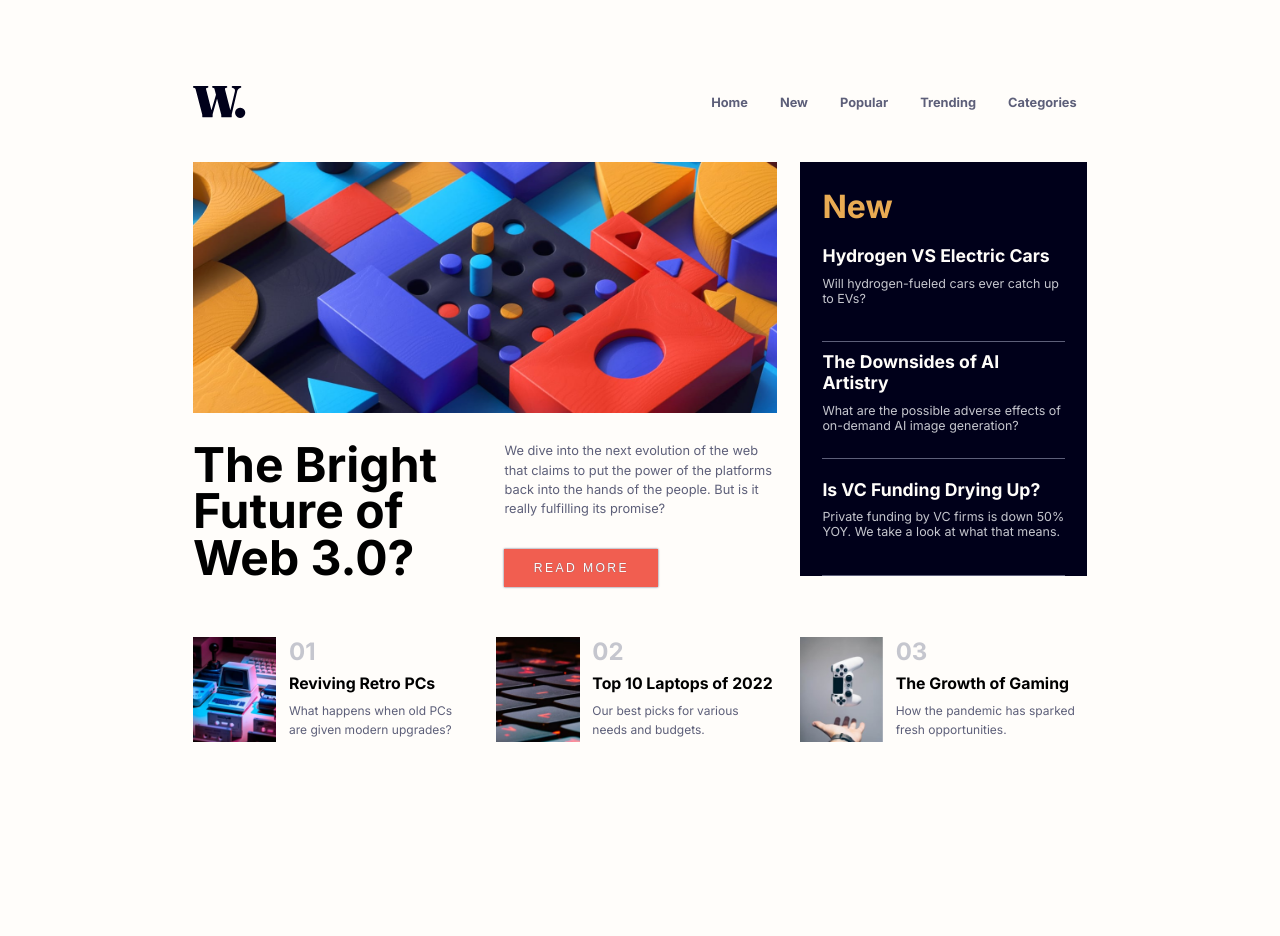
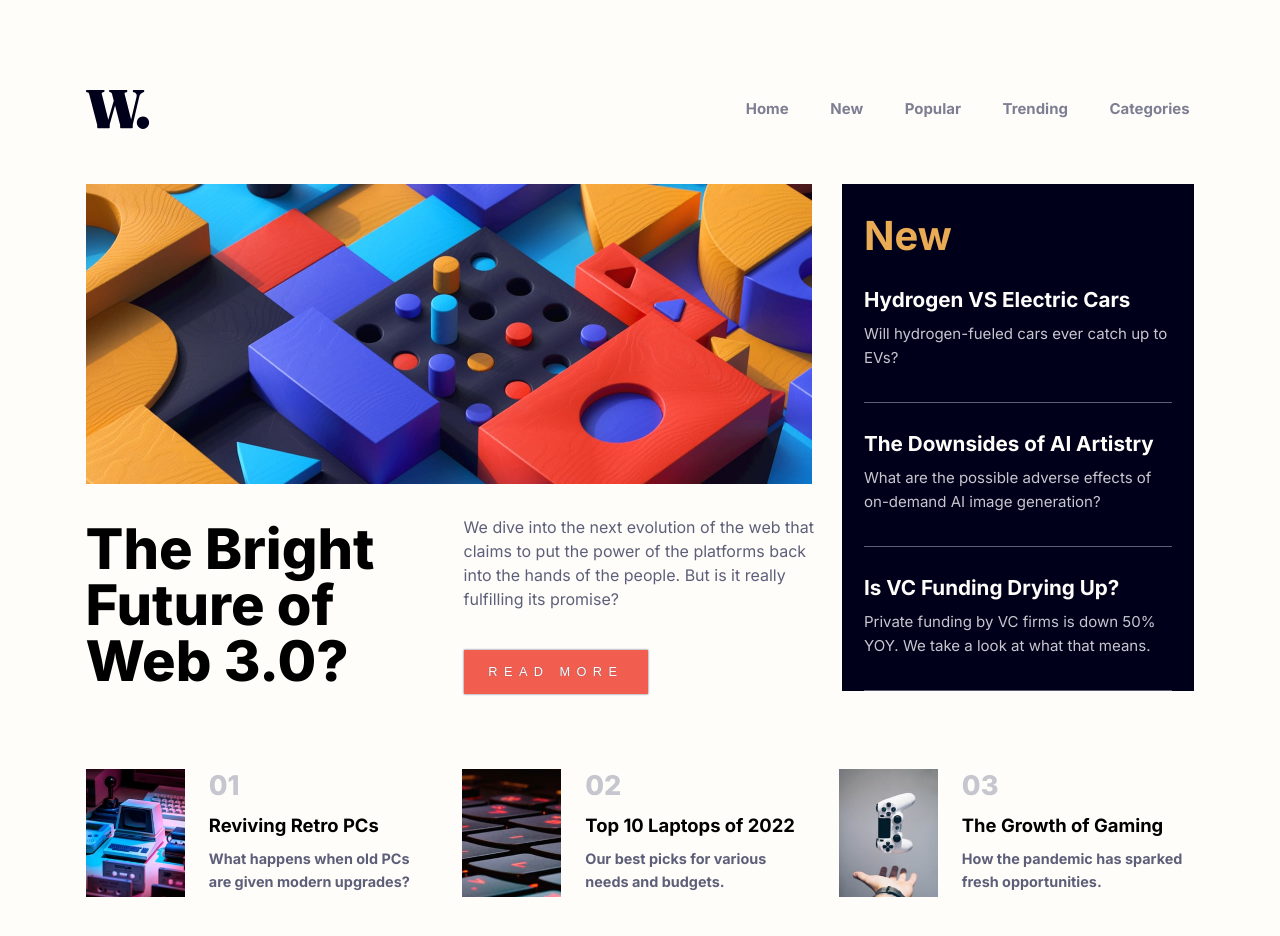
Before and after one commit to irmayanet85/frontendmentorNews-homepage, a plain HTML site: page index.html in a window 1280 px wide. Before the commit the page ends 800 px from the top, so only its background shows below. Drawn offline with Linux system fonts and the light colour scheme.

Commit message:
first version complete of design

```diff
--- a/assets/sass/abstracts/_medias.scss
+++ b/assets/sass/abstracts/_medias.scss
@@ -51,16 +51,49 @@
 }
 
 @media (max-width: $screen-XSmoll){
-    .card-big {
+    header {
+        height: 5.5rem;
+        .logo{
+            @include size(3rem, 1.7rem);
+            margin-bottom: 0.3rem;
+        }
+    }
+    body .container .center main {
 
-        .title-card-big {
-            width: 100%;
-        }
-        .description-card-big {
-            width: 100%;
+
+        .image {
+
+            height: 18.65rem;
         }
 
+        .card-big {
+            margin-top: 0.65rem;
 
+            .title-card-big {
+               h1 {
+                font-size: 2.5rem;
+                line-height: 2.5rem;
+               }
+            }
+            .description-card-big {
+                width: 100%;
+                padding-top:1.1rem ;
+                p{
+                    font-size: 0.91rem;
+                    line-height: 1.6rem;
+                }
+
+                .btn-card-big {
+                    margin-top: 1.7rem;
+                    width: 56%;
+                }
+            }
+
+
+        }
     }
 
+
+
+
 }
--- a/assets/sass/abstracts/_variables.scss
+++ b/assets/sass/abstracts/_variables.scss
@@ -24,14 +24,14 @@ $screen-smoll: 62rem;
 
 //container
 $height-container: 90vh;
-$max-width-container: 55.88rem;
+$max-width-container: 69.5rem;
 
 //header
 $height-header: 5.6875rem;
 
 
 //card-smoll
-$width-card-smoll: 17.5rem;
-$height-card-smoll: 6.625rem;
-$width-img-card-smoll: 5.2rem;
-$width-description-card-smoll: 11.5rem;
+$width-card-smoll: 21.7rem;
+$height-card-smoll: 8rem;
+$width-img-card-smoll: 6.2rem;
+$width-description-card-smoll: 14rem;
--- a/assets/sass/component/bootons/_botton.scss
+++ b/assets/sass/component/bootons/_botton.scss
@@ -1,5 +1,5 @@
 .btn {
-    @include size(55%, 2.4rem);
+    @include size(51%, 2.8rem);
     border: none;
     cursor: pointer;
 }
--- a/assets/sass/component/cards/_card-big.scss
+++ b/assets/sass/component/cards/_card-big.scss
@@ -1,36 +1,38 @@
 .card-big{
     // @include flex(row, space-between, center);
     @include flex-grap(center, center);
-    @include size(100%, 11rem);
-    max-width: 62rem;
+    @include size(100%, 13.3rem);
     .title-card-big {
+        margin-top: 0.9rem;
         // background-color: green;
         @include size(50%, 100%);
         @include flex(column, center, center);
-        padding-top: 1.37rem;
         flex-grow: 1;
         h1 {
 
-            font-size: 3rem;
-            line-height: 2.9rem;
+            font-size: 3.5rem;
+            line-height: 3.5rem;
+            font-weight: 900;
         }
     }
     .description-card-big{
-        padding: 1.8rem 1rem 2rem 0.5rem;
+        padding: 1.5rem 1rem 2rem 0rem;
         flex-grow: 1;
         // background-color: red;
         @include size(50%, 100%);
         p {
-            font-size: 0.8rem;
-            line-height: 1.2rem;
+            font-size: 1rem;
+            line-height: 1.5rem;
+            font-weight: 400;
+            // letter-spacing: -0.018rem;
         }
 
         .btn-card-big {
-           margin-top: 1.9rem;
+           margin-top: 2.4rem;
            background-color: $color-sof-red;
            color: $color-off-white;
-           letter-spacing: 0.15rem;
-           font-size: 0.76rem;
+           letter-spacing: 0.4rem;
+           font-size: 0.8rem;
            box-shadow: 0px 0px 2px $color-dark-rayish-blue;
            text-shadow: 0px 0px 1px $color-dark-rayish-blue;
         }
--- a/assets/sass/component/cards/_card-new.scss
+++ b/assets/sass/component/cards/_card-new.scss
@@ -1,14 +1,14 @@
 .card-new {
     @include flex(column, center, left);
-    @include size (100%, 7.3rem);
-    padding-bottom: 1rem ;
+    @include size (100%, 9rem);
+    padding-bottom: 0.25rem ;
     border-bottom: 1px solid $color-dark-rayish-blue;
     // border-bottom-width: ;
     .title-article {
         margin-bottom: 0.6rem;
         h2 {
 
-            font-size: 1.1rem;
+            font-size: 1.29rem;
             color: $color-off-white;
         }
         h2:hover{
@@ -20,7 +20,8 @@
     .description {
         p {
             color: $color-grayish-blue;
-            font-size: 0.78rem;
+            font-size: 0.94rem;
+            line-height: 1.5rem;
         }
     }
 }
--- a/assets/sass/component/cards/_card-smoll.scss
+++ b/assets/sass/component/cards/_card-smoll.scss
@@ -1,12 +1,14 @@
 .card-smoll {
     // flex-grow: 1;
+
 
     @include size($width-card-smoll, $height-card-smoll);
     @include flex(row, space-between, center);
     .card-smoll-img {
+        background-color: red;
         @include size($width-img-card-smoll, $height-card-smoll);
         img {
-            @include img-fluid();
+            @include img-fluid(cover);
         }
 
     }
@@ -15,19 +17,23 @@
         @include size($width-description-card-smoll, $height-card-smoll);
         text-align: left;
         .card-smoll-number {
-            margin-bottom: 0.5rem;
+
+
             h2 {
-                font-size: 1.5rem;
+                font-size: 1.7rem;
                 color: $color-grayish-blue;
+                font-weight: 800;
             }
 
         }
         .card-smoll-title {
-            margin-bottom: 0.5rem;
+
+            margin-top: 0.78rem;;
 
             h3{
-                font-size: 0.99rem;
+                font-size: 1.15rem;
                 cursor: pointer;
+                font-weight: 700;
 
             }
             h3:hover{
@@ -35,9 +41,11 @@
             }
         }
         .card-smoll-text{
+            margin-top: 0.64rem;
             p {
-                line-height: 1.2rem;
-                font-size: 0.75rem;
+                line-height: 1.45rem;
+                font-size: 0.9rem;
+                font-weight: 700;
             }
 
         }
--- a/assets/sass/component/logo/logo.scss
+++ b/assets/sass/component/logo/logo.scss
@@ -1,6 +1,6 @@
 .logo {
-    @include size(3.3rem, 2.3rem);
-    margin-bottom: 0.95rem;
+    @include size(4rem, 2.7rem);
+    margin-bottom: 2.8rem;
     img {
         @include img-fluid();
 
--- a/assets/sass/component/menu/menu.scss
+++ b/assets/sass/component/menu/menu.scss
@@ -1,17 +1,18 @@
 .menu {
     @include flex(grid, space-between, center);
-    margin-bottom: 0.9rem;
+    margin-bottom: 2.85rem;
     ul {
         @include flex(grid, space-between, center);
         text-decoration: none ;
         list-style: none;
-        margin-right: 0.65rem;
         font-weight: 700;
-        font-size: 0.8rem;
+        font-size: 0.935rem;
+        margin-right: 0.3rem;
         li {
-            margin-left: 0.8rem;
-            margin-left: 2rem;
+            margin-left: 2.6rem;
+            // text-shadow: 0px 0px 20px $color-grayish-blue;
             color: $color-dark-rayish-blue;
+            opacity: 0.8;
             cursor: pointer;
 
         }
--- a/assets/sass/layout/_main-section.scss
+++ b/assets/sass/layout/_main-section.scss
@@ -14,11 +14,12 @@ body {
 
 
     .container {
-        margin-top: 3rem;
+        margin-top: 5rem;
         min-height: 90vh;
-        // max-width: 59.88rem;
-        max-width: $max-width-container;
-        width: 90%;
+        // max-width: 69rem;
+        // max-width: $max-width-container;
+        width: 69.3rem;
+        // width: 90%;
 
         .center{
             // @include flex(row, space-between, start);
--- a/assets/sass/structure/_aside.scss
+++ b/assets/sass/structure/_aside.scss
@@ -1,19 +1,18 @@
-aside {
+.aside {
     // padding-left: 1.2rem;
-    width: 7.5rem;
+    width: 21.8rem;
     flex-grow: 1;
-    background-color: red;
 
     @include flex(column, center, start);
     .menu-aside {
         background-color: $color-very-dark-blue;
         padding: 0rem 1.4rem 0rem 1.4rem;
         .title-aside {
-            @include size(100%, 2.4rem);
+            @include size(100%, 3rem);
             // @include flex(row, left, center);
-            margin-top: 1.6rem;
+            margin-top: 1.7rem;
             h1 {
-                font-size: 2rem;
+                font-size: 2.5rem;
                 color: $color-soft-orange;
             }
         }
--- a/assets/sass/structure/_footer.scss
+++ b/assets/sass/structure/_footer.scss
@@ -1,7 +1,8 @@
 footer {
-    margin-top: 3rem;
+
+    margin-top: 4.5rem;
     // @mixin grid (1fr 1fr 1fr, 5rem 5rem 5rem , 2rem) ;
-    @include grid($width-card-smoll, $height-card-smoll, $gap: 1rem);
+    @include grid($width-card-smoll, $height-card-smoll, $gap: 1.3rem);
     // @include flex-grap(space-between, center);
     margin-bottom: 3rem;
 }
--- a/assets/sass/structure/_header.scss
+++ b/assets/sass/structure/_header.scss
@@ -1,5 +1,6 @@
 header {
     @include size(100%, 6.5rem);
+
 
     @include flex(row, space-between, center);
 
--- a/assets/sass/structure/_main.scss
+++ b/assets/sass/structure/_main.scss
@@ -1,12 +1,13 @@
 
     main {
 
-        width: 27.5rem;
+        width: 47rem;
+
         flex-grow: 1;
 
         .image {
             // @include size(38.3125rem, 15.6875rem);
-            @include size(36.5rem, 15.6875rem);
+            @include size(45.4rem, 18.75rem);
 
             img {
                 @include size(100%, 100% );
--- a/index.html
+++ b/index.html
@@ -17,8 +17,6 @@
 
     <header>
       <div class="logo">
-
-
         <img src="./assets/images/logo.svg" alt="Logo">
       </div>
       <nav class="menu">
@@ -37,7 +35,7 @@
     <!-- <div class="space"></div> -->
     <div class="center">
 
-      <main>
+      <main class="main">
         <div class="image">
           <img
           srcset="./assets/images/image-web-3-mobile.jpg 800w,
@@ -65,7 +63,7 @@
         </div>
 
       </main>
-      <aside>
+      <aside class="aside">
         <div class="menu-aside">
 
           <div class="title-aside">
```
Also changed, not shown: assets/sass/style.css, 1 other file.
